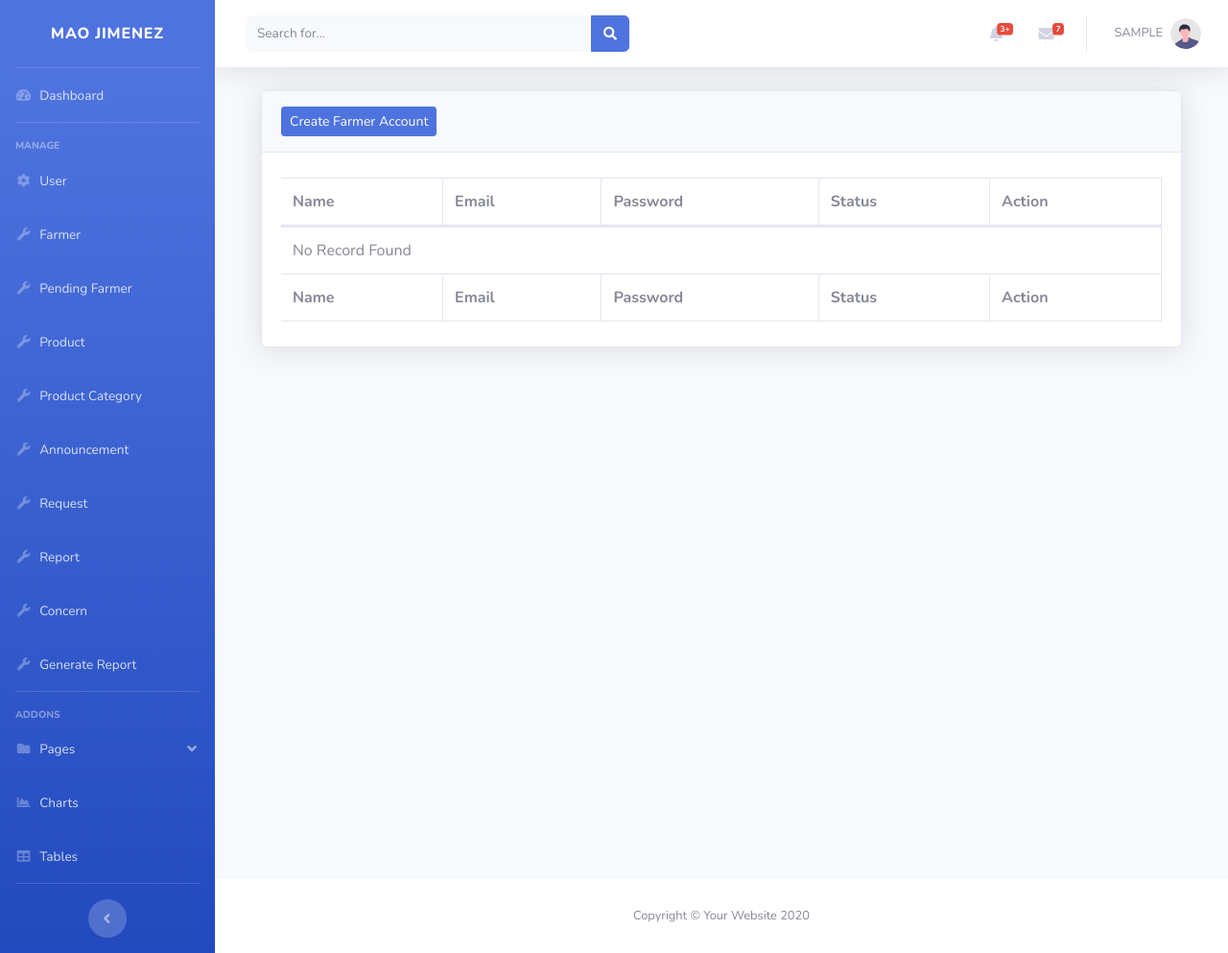
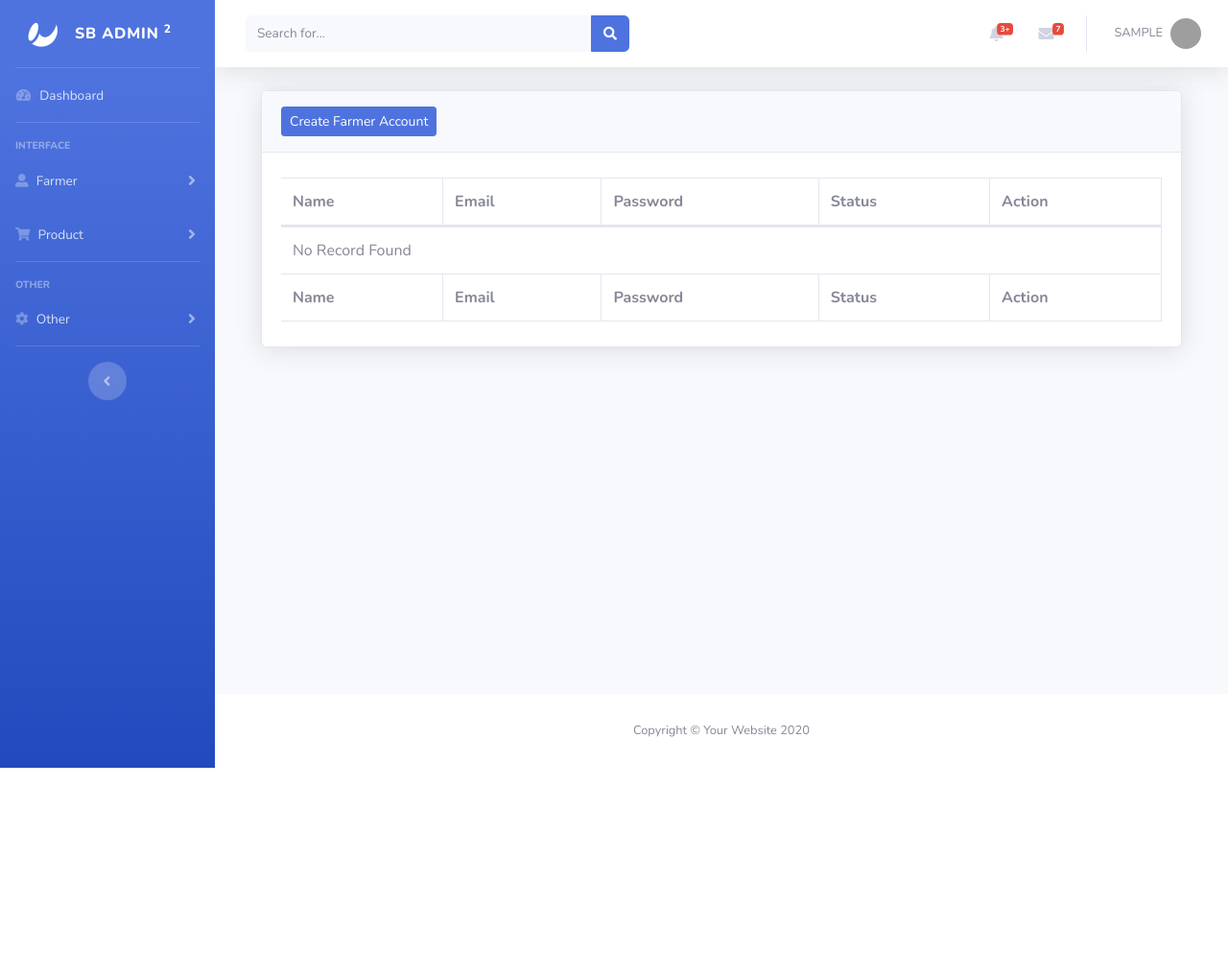
Before and after one commit to rmmananggit/maojimenez, a PHP site: page /admin/farmer.php in a window 1280 px wide. Shown: the whole page at 96% size. After the commit the page ends 800 px from the top, so only its background shows below. Run offline with PHP 8.4, Linux system fonts and the light colour scheme; the visitor is signed in with stand-in values (Sample User, id 1); data that the repository does not hold is empty; grey boxes are pictures that could not be loaded.

Commit message:
finalization

```diff
--- a/admin/includes/sidebar.php
+++ b/admin/includes/sidebar.php
@@ -5,8 +5,11 @@
 <ul class="navbar-nav bg-gradient-primary sidebar sidebar-dark accordion" id="accordionSidebar">
 
     <!-- Sidebar - Brand -->
-            <a class="sidebar-brand d-flex align-items-center justify-content-center" href="rm.php">
-                <div class="sidebar-brand-text mx-3">MAO JIMENEZ</div>
+    <a class="sidebar-brand d-flex align-items-center justify-content-center" href="index.html">
+        <div class="sidebar-brand-icon rotate-n-15">
+        <i class="fab fa-affiliatetheme"></i>
+        </div>
+        <div class="sidebar-brand-text mx-3">SB Admin <sup>2</sup></div>
     </a>
 
     <!-- Divider -->
@@ -14,7 +17,7 @@
 
     <!-- Nav Item - Dashboard -->
     <li class="nav-item">
-                <a class="nav-link" href="index.php">
+        <a class="nav-link" href="index.html">
             <i class="fas fa-fw fa-tachometer-alt"></i>
             <span>Dashboard</span></a>
     </li>
@@ -24,124 +27,68 @@
 
     <!-- Heading -->
     <div class="sidebar-heading">
-                Manage
+        Interface
     </div>
 
     <!-- Nav Item - Pages Collapse Menu -->
     <li class="nav-item">
-                <a class="nav-link collapsed" href="user.php">
-                    <i class="fas fa-fw fa-cog"></i>
-                    <span>User</span>
+        <a class="nav-link collapsed" href="#" data-toggle="collapse" data-target="#collapseTwo"
+            aria-expanded="true" aria-controls="collapseTwo">
+            <i class="fas fa-user-alt"></i>
+            <span>Farmer</span>
         </a>
+        <div id="collapseTwo" class="collapse" aria-labelledby="headingTwo" data-parent="#accordionSidebar">
+            <div class="bg-white py-2 collapse-inner rounded">
+                <h6 class="collapse-header">Manage:</h6>
+                <a class="collapse-item" href="farmer_account.php">Account</a>
+                <a class="collapse-item" href="farmer_pending.php">Pending Account</a>
+            </div>
+        </div>
     </li>
 
     <!-- Nav Item - Utilities Collapse Menu -->
     <li class="nav-item">
-                <a class="nav-link" href="farmer.php">
-                    <i class="fas fa-fw fa-wrench"></i>
-                    <span>Farmer</span>
-                </a>
-            </li>
-
-            <li class="nav-item">
-                <a class="nav-link" href="pending.php">
-                    <i class="fas fa-fw fa-wrench"></i>
-                    <span>Pending Farmer</span>
-                </a>
-            </li>
-
-            <li class="nav-item">
-                <a class="nav-link" href="#">
-                    <i class="fas fa-fw fa-wrench"></i>
+        <a class="nav-link collapsed" href="#" data-toggle="collapse" data-target="#collapseUtilities"
+            aria-expanded="true" aria-controls="collapseUtilities">
+            <i class="fas fa-shopping-cart"></i>
             <span>Product</span>
         </a>
+        <div id="collapseUtilities" class="collapse" aria-labelledby="headingUtilities"
+            data-parent="#accordionSidebar">
+            <div class="bg-white py-2 collapse-inner rounded">
+                <h6 class="collapse-header">Manage:</h6>
+                <a class="collapse-item" href="manage_product.php">Manage Products</a>
+                <a class="collapse-item" href="utilities-border.html">Product Category</a>
+            </div>
+        </div>
     </li>
-
-            <li class="nav-item">
-                <a class="nav-link" href="#">
-                    <i class="fas fa-fw fa-wrench"></i>
-                    <span>Product Category</span>
-                </a>
-            </li>
-
-            <li class="nav-item">
-                <a class="nav-link" href="#">
-                    <i class="fas fa-fw fa-wrench"></i>
-                    <span>Announcement</span>
-                </a>
-            </li>
-            <li class="nav-item">
-                <a class="nav-link" href="#">
-                    <i class="fas fa-fw fa-wrench"></i>
-                    <span>Request</span>
-                </a>
-            </li>
-            <li class="nav-item">
-                <a class="nav-link" href="#">
-                    <i class="fas fa-fw fa-wrench"></i>
-                    <span>Report</span>
-                </a>
-            </li>
-            <li class="nav-item">
-                <a class="nav-link" href="#">
-                    <i class="fas fa-fw fa-wrench"></i>
-                    <span>Concern</span>
-                </a>
-            </li>
-
-            <li class="nav-item">
-                <a class="nav-link" href="#">
-                    <i class="fas fa-fw fa-wrench"></i>
-                    <span>Generate Report</span>
-                </a>
-            </li>
-
-
-
 
     <!-- Divider -->
     <hr class="sidebar-divider">
 
     <!-- Heading -->
     <div class="sidebar-heading">
-                Addons
+        Other
     </div>
 
     <!-- Nav Item - Pages Collapse Menu -->
     <li class="nav-item">
-                <a class="nav-link" href="#" data-toggle="collapse" data-target="#collapsePages" aria-expanded="true"
-                    aria-controls="collapsePages">
-                    <i class="fas fa-fw fa-folder"></i>
-                    <span>Pages</span>
+        <a class="nav-link collapsed" href="#" data-toggle="collapse" data-target="#collapsePages"
+            aria-expanded="true" aria-controls="collapsePages">
+            <i class="fas fa-cog"></i>
+            <span>Other</span>
         </a>
-                <div id="collapsePages" class="collapse" aria-labelledby="headingPages"
-                    data-parent="#accordionSidebar">
+        <div id="collapsePages" class="collapse" aria-labelledby="headingPages" data-parent="#accordionSidebar">
             <div class="bg-white py-2 collapse-inner rounded">
-                        <h6 class="collapse-header">Login Screens:</h6>
-                        <a class="collapse-item" href="login.html">Login</a>
-                        <a class="collapse-item" href="register.html">Register</a>
-                        <a class="collapse-item" href="forgot-password.html">Forgot Password</a>
-                        <div class="collapse-divider"></div>
-                        <h6 class="collapse-header">Other Pages:</h6>
-                        <a class="collapse-item" href="404.html">404 Page</a>
-                        <a class="collapse-item active" href="blank.html">Blank Page</a>
+                <h6 class="collapse-header">Manage:</h6>
+                <a class="collapse-item" href="login.html">Announcement</a>
+                <a class="collapse-item" href="register.html">Request</a>
+                <a class="collapse-item" href="forgot-password.html">Report</a>
+                <a class="collapse-item" href="404.html">Concern</a>
             </div>
         </div>
     </li>
 
-            <!-- Nav Item - Charts -->
-            <li class="nav-item">
-                <a class="nav-link" href="charts.html">
-                    <i class="fas fa-fw fa-chart-area"></i>
-                    <span>Charts</span></a>
-            </li>
-
-            <!-- Nav Item - Tables -->
-            <li class="nav-item">
-                <a class="nav-link" href="tables.php">
-                    <i class="fas fa-fw fa-table"></i>
-                    <span>Tables</span></a>
-            </li>
 
     <!-- Divider -->
     <hr class="sidebar-divider d-none d-md-block">
--- a/admin/message.php
+++ b/admin/message.php
@@ -4,7 +4,6 @@ if(isset($_SESSION['message']))
     ?>
         <div class="alert alert-warning alert-dismissible fade show" role="alert">
   <strong> <?= $_SESSION['message']; ?> </strong>
-  <button type="button" class="btn-close" data-bs-dismiss="alert" aria-label="Close"></button>
         </div>
     <?php
     unset( $_SESSION['message']);
```
Also changed, not shown: admin/code.php (+52 -3 lines), admin/farmer_account.php (renamed from admin/user.php, +22 -17 lines), admin/farmer_pending.php (added, +87 -0 lines), admin/farmer_view.php (added, +68 -0 lines), admin/manage_product.php (added, +93 -0 lines), admin/manage_product_add.php (added, +68 -0 lines), admin/img/63b3157fe0626.jpg (added), admin/img/undraw_posting_photo.svg (deleted), admin/img/undraw_profile.svg (deleted), admin/img/undraw_profile_1.svg (deleted), admin/img/undraw_profile_2.svg (deleted), admin/img/undraw_profile_3.svg (deleted), admin/img/undraw_rocket.svg (deleted), admin/tables.html (renamed from admin/tables.php), 3 more files. Lines whose indentation alone changed are shown as unchanged.
